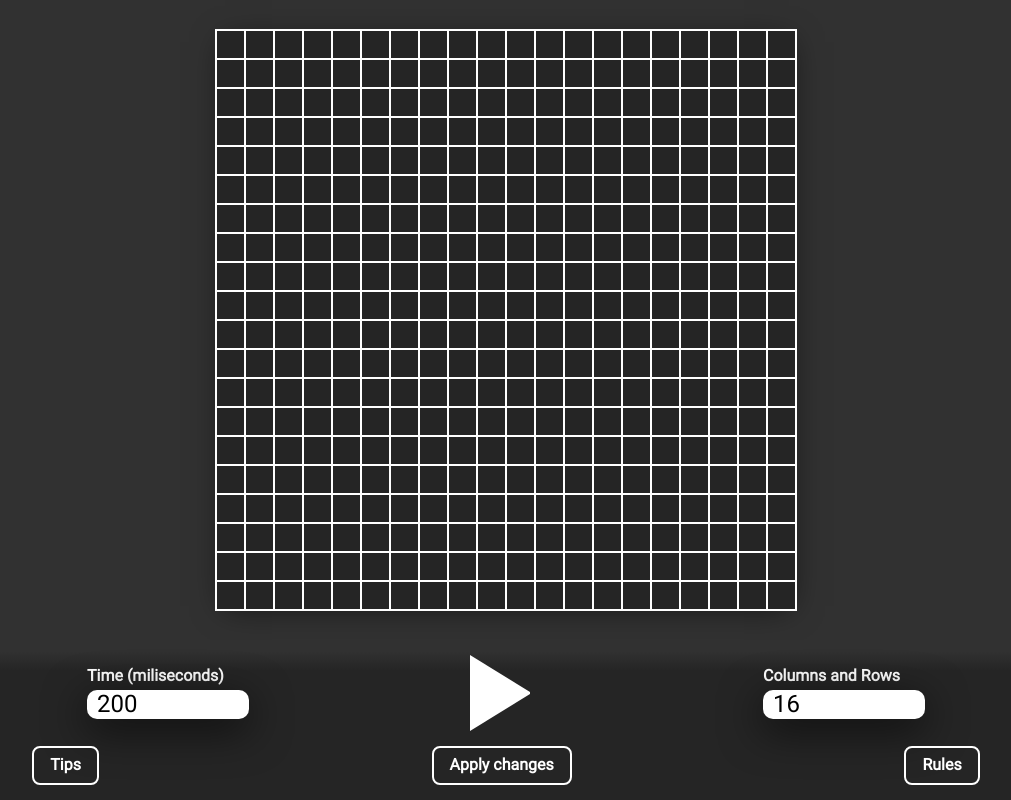
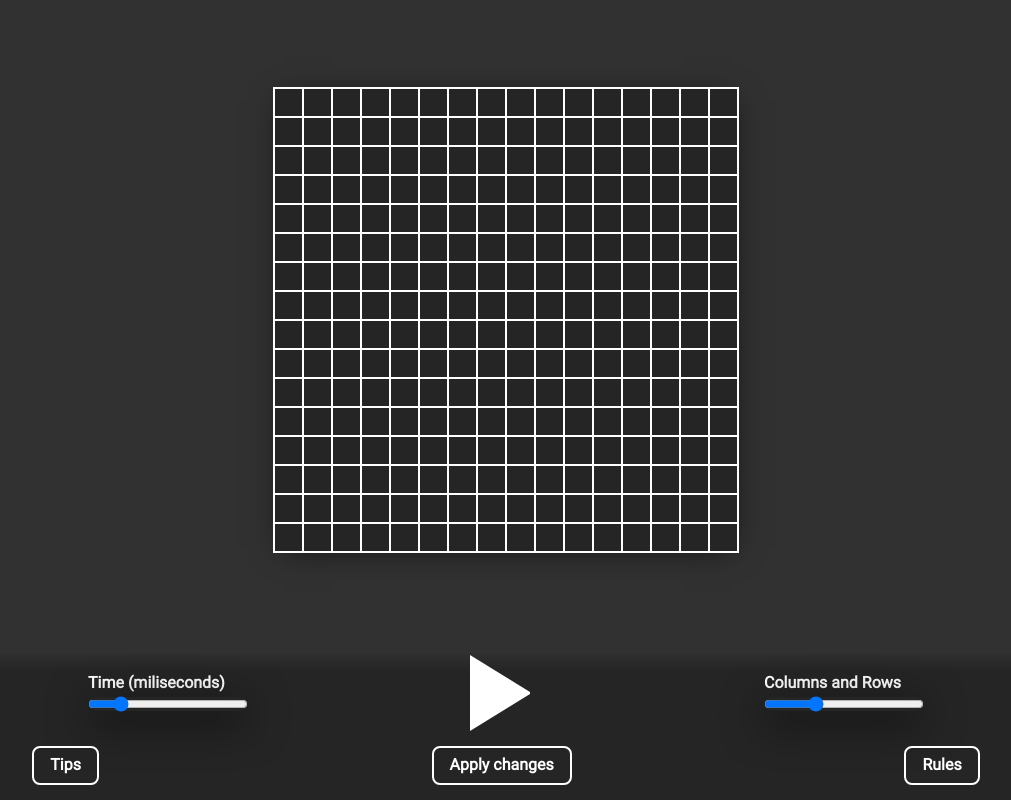
Before and after one commit to AnibalDBXD/conway-game-of-life, a Next.js app: page /Home in a window 1280 px wide. Shown: the whole page, without its empty margins (134-1145 px from the left). Built offline with nearby package versions, Linux system fonts and the light colour scheme.

Commit message:
Update context

```diff
--- a/components/Input/index.tsx
+++ b/components/Input/index.tsx
@@ -1,12 +1,12 @@
 import { IInput } from "./types";
 import { StyledInputContainer, StyledLabel, StyledInput } from "./styles";
 
-const Input = ({ value, label, disabled, onChange, min, max }: IInput): JSX.Element => {
-  return (
+const Input = ({ value, label, disabled, onChange, min, max }: IInput): JSX.Element => (
+
   <StyledInputContainer>
     <StyledLabel htmlFor={label}>{label}</StyledLabel>
     <StyledInput
-        type="number"
+      type="range"
       id={label}
       value={value}
       disabled={disabled}
@@ -15,6 +15,5 @@ const Input = ({ value, label, disabled, onChange, min, max }: IInput): JSX.Elem
       max={max} />
   </StyledInputContainer>
 );
-};
 
 export default Input;
--- a/context/Game/GameContext.ts
+++ b/context/Game/GameContext.ts
@@ -1,9 +1,10 @@
 import { createContext, useContext } from 'react';
 import { IGameState } from './types';
+import { DEFAULT_VALUES } from './utilts';
 
 export const initialState: IGameState = {
-  numberOfColumnsAndRows: 20,
-  time: 200,
+  numberOfColumnsAndRows: DEFAULT_VALUES.COLUMUNS_AND_ROWS,
+  time: DEFAULT_VALUES.TIME,
   isPause: true,
 };
 
--- a/context/Game/GameProvider.tsx
+++ b/context/Game/GameProvider.tsx
@@ -30,7 +30,7 @@ const GameProvider = ({ children }: IProps): JSX.Element => {
         numberOfColumnsAndRows: state.numberOfColumnsAndRows,
         setColumnsAndRows,
         time: state.time,
-        setTime
+        setTime,
       }}>
       {children}
     </GameContext.Provider>
--- a/context/Game/GameReducer.ts
+++ b/context/Game/GameReducer.ts
@@ -10,12 +10,12 @@ const MenuReducer = (state: IGameState, action: IGameActions): IGameState => {
       ...state,
       isPause: payload as boolean
     };
-  case GameActions.SET_COLUMNS_AND_ROWS:
+  case GameActions.SET_TIME:
     return {
       ...state,
       time: payload as number
     };
-  case GameActions.SET_TIME:
+  case GameActions.SET_COLUMNS_AND_ROWS:
     return {
       ...state,
       numberOfColumnsAndRows: payload as number
--- /dev/null
+++ b/context/Game/utilts.ts
@@ -0,0 +1,14 @@
+export enum DEFAULT_VALUES {
+    TIME = 200,
+    COLUMUNS_AND_ROWS = 16
+}
+
+export enum MIN_VALUES {
+    TIME = 100,
+    COLUMUNS_AND_ROWS = 8
+}
+
+export enum MAX_VALUES {
+    TIME = 1000,
+    COLUMUNS_AND_ROWS = 40
+}
--- a/pages/Home/Options/index.tsx
+++ b/pages/Home/Options/index.tsx
@@ -6,29 +6,22 @@ import Button from "../../../components/Button";
 import Tips from "./Tips";
 import Rules from "./Rules";
 import { useGameContext } from "../../../context/Game/GameContext";
-
-const MAX_TIME = 10000;
-const MIN_TIME = 100;
-const DEFAULT_TIME = 200;
-
-const MIN_COLUMUNS_AND_ROWS = 8;
-const MAX_COLUMUNS_AND_ROWS = 1000;
-const DEFAULT_COLUMUNS_AND_ROWS = 16;
+import { DEFAULT_VALUES, MAX_VALUES, MIN_VALUES } from "../../../context/Game/utilts";
 
 const Options = (): JSX.Element => {
-  const { isPause, setTime, setColumnsAndRows, setPause } = useGameContext();
+  const {
+    isPause,
+    setTime,
+    setColumnsAndRows,
+    setPause,
+  } = useGameContext();
 
-  const [currentTime, setCurrentTime] = useState<string | number>(DEFAULT_TIME);
-  const [currentColumnsAndRows, setCurrentColumnsAndRows] = useState<string | number>(DEFAULT_COLUMUNS_AND_ROWS);
+  const [currentTime, setCurrentTime] = useState<number>(DEFAULT_VALUES.TIME);
+  const [currentColumnsAndRows, setCurrentColumnsAndRows] = useState<number>(DEFAULT_VALUES.COLUMUNS_AND_ROWS);
 
   const onChangeTime = (event: ChangeEvent<HTMLInputElement>): void => {
     event.preventDefault();
-    const currentTime = Number(event.target.value);
-    if (currentTime > MAX_TIME) {
-      setCurrentTime(MAX_TIME);
-      return;
-    }
-    setCurrentTime(currentTime);
+    setCurrentTime(Number(event.target.value));
   };
 
   const onChangeColumnsAndRows = (event: ChangeEvent<HTMLInputElement>): void => {
@@ -38,12 +31,8 @@ const Options = (): JSX.Element => {
 
   const handleSubmit = (event?: FormEvent<HTMLFormElement> | FormEvent<HTMLButtonElement>): void => {
     event?.preventDefault();
-    if (currentTime !== "" || Number(currentTime) !== DEFAULT_TIME) {
-      setTime(Number(currentTime));
-    }
-    if (currentColumnsAndRows !== "" || Number(currentColumnsAndRows) !== DEFAULT_COLUMUNS_AND_ROWS) {
-      setColumnsAndRows(Number(currentColumnsAndRows));
-    }
+    setTime(currentTime);
+    setColumnsAndRows(currentColumnsAndRows);
   };
 
   const onPause = (event: KeyboardEvent): void => {
@@ -70,7 +59,7 @@ const Options = (): JSX.Element => {
             disabled={!isPause}
             value={currentTime}
             onChange={onChangeTime}
-            min={MIN_TIME} max={MAX_TIME} />
+            min={MIN_VALUES.TIME} max={MAX_VALUES.TIME} />
         </StyledCenterInput>
         <PlayPause pause={isPause} onClick={(): void => handlePause()} />
         <StyledCenterInput>
@@ -79,7 +68,7 @@ const Options = (): JSX.Element => {
             value={currentColumnsAndRows}
             disabled={!isPause}
             onChange={onChangeColumnsAndRows}
-            min={MIN_COLUMUNS_AND_ROWS} max={MAX_COLUMUNS_AND_ROWS} />
+            min={MIN_VALUES.COLUMUNS_AND_ROWS} max={MAX_VALUES.COLUMUNS_AND_ROWS} />
         </StyledCenterInput>
       </StyledForm>
       <StyledTipsAndRulesContainer>
```
Lines whose indentation alone changed are shown as unchanged.
